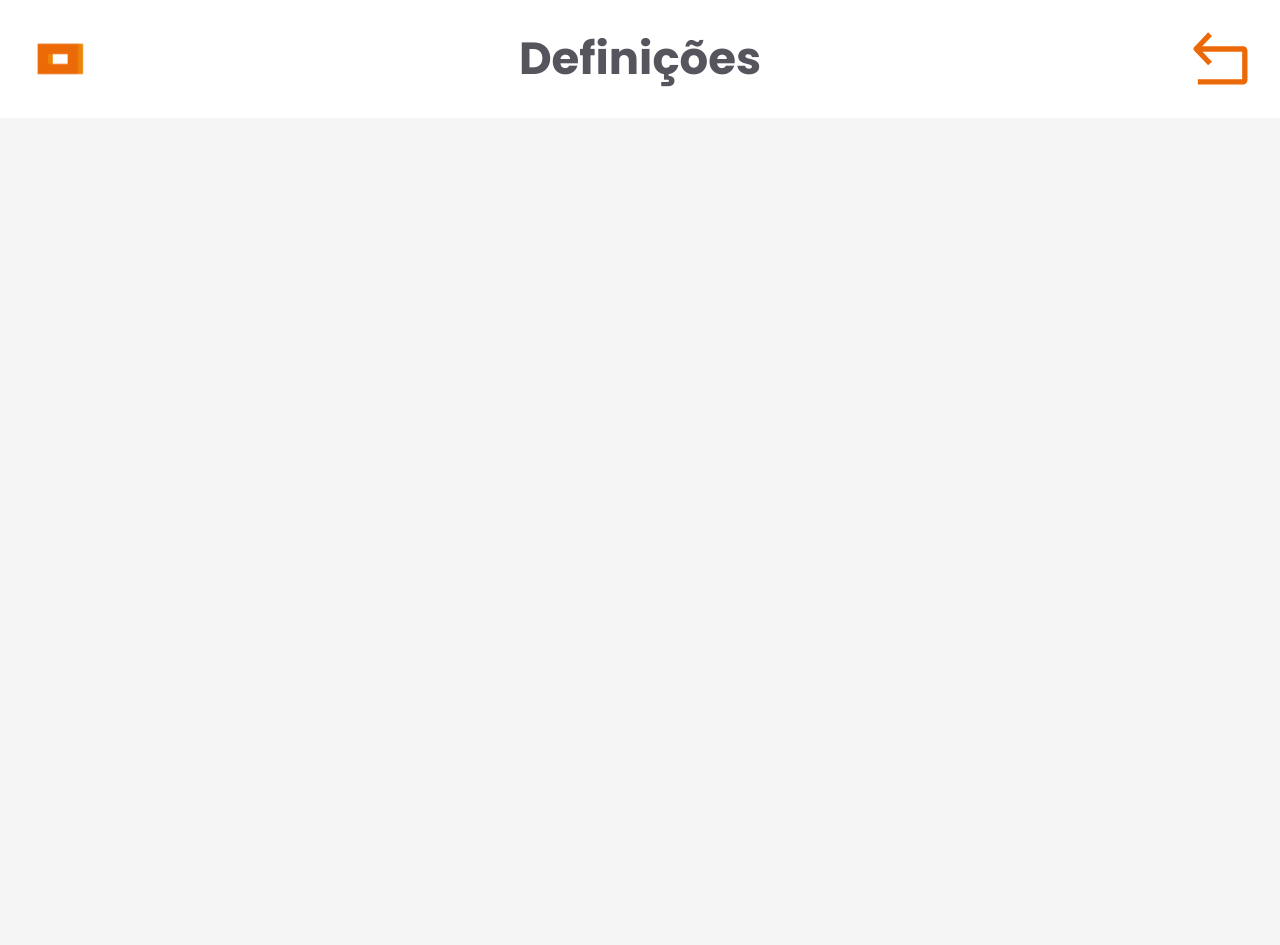
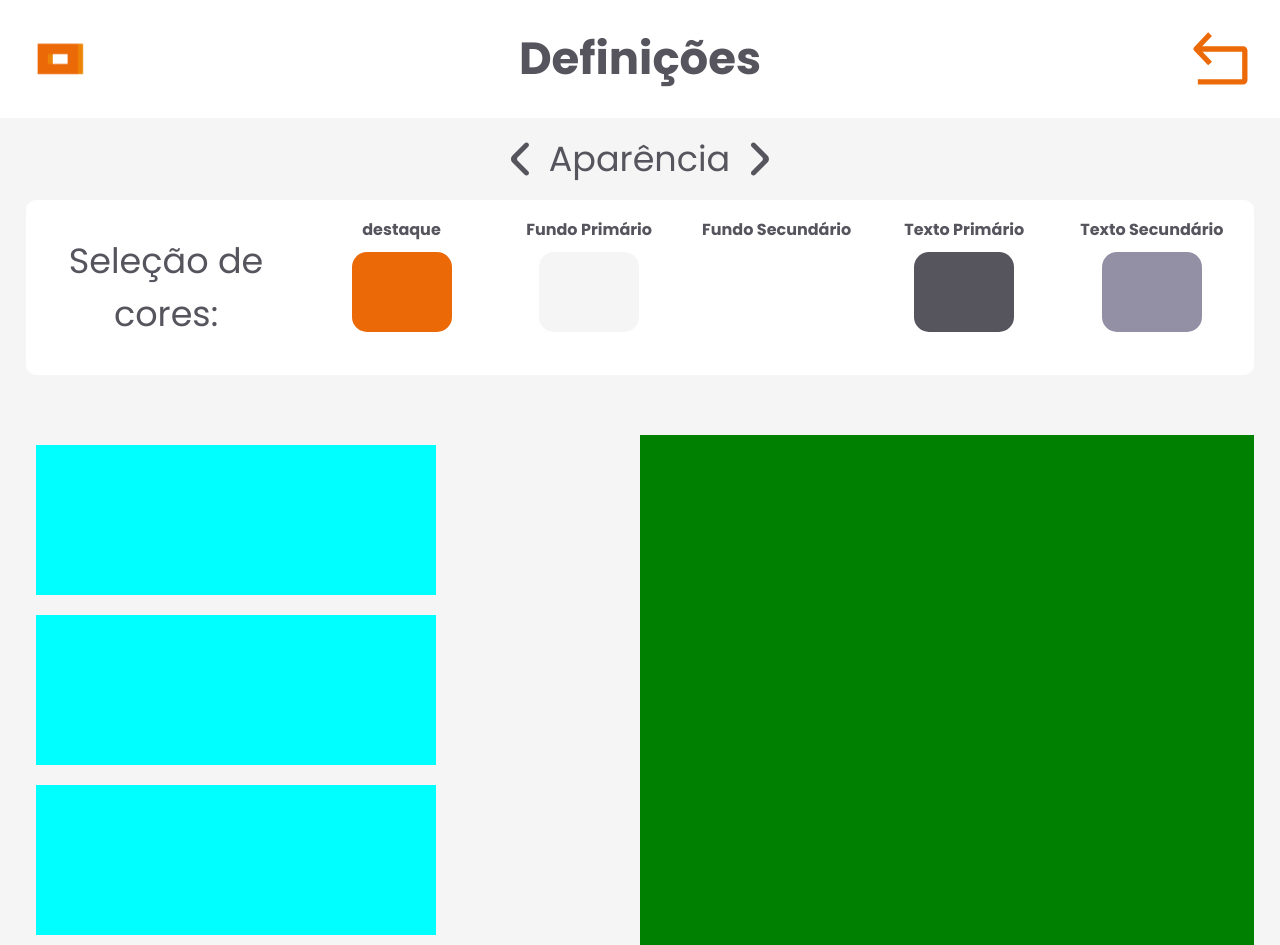
Before and after one commit to Cristy17001/OPT-Expedition-Board, a Next.js app: page /definicoes in a window 1280 px wide. Before the commit the page ends 800 px from the top, so only its background shows below. Built offline with nearby package versions, Linux system fonts and the light colour scheme.

Commit message:
Settings Page frontend

```diff
--- a/src/app/definicoes/page.tsx
+++ b/src/app/definicoes/page.tsx
@@ -1,11 +1,82 @@
-import React from 'react';
-import Header from '../components/header/header';
+import Image from 'next/image';
+import React, { useState, useEffect } from 'react';import Header from '../components/header/header';
+import ArrowLeftSvg from '../images/arrowleft.svg';
+import ArrowRightSvg from '../images/arrowright.svg';
+import styles from './settings.module.css'; // Import CSS module
+import '../globals.css'; // Import global CSS file
+
+
+const ColorPicker: React.FC<{title:string ,rgb: string }> = ({ title, rgb }) => {
+    return (
+        <div className={styles['color-picker']}>
+            <h1>{title}</h1>
+            <button style={{ backgroundColor: rgb }}/>
+        </div>
+    );
+};
+
+
+
+const PageSelector: React.FC<{ title: string }> = ({ title }) => {
+    return (
+        <div className={styles['page-selector-container']}> {/* Apply class for styles */}
+            <button>
+                <Image src={ArrowLeftSvg} alt="arrow left" /> {/* Use img tag for SVG */}
+            </button> {/* Left arrow button */}
+            <span>{title}</span> {/* Display the title */}
+            <button>
+                <Image src={ArrowRightSvg} alt="arrow right" /> {/* Use img tag for SVG */}
+            </button> {/* Left arrow button */}
+        </div>
+    );
+};
+
+const ColorSelector: React.FC = () => {
+
+    return (
+        <div className={styles['color-selector-container']}> {/* Apply class for styles */}
+            <h1>Seleção de cores:</h1> {/* Title on the left side */}
+            <ColorPicker title="destaque" rgb="#EC6907"/>
+            <ColorPicker title="Fundo Primário" rgb="#F5F5F5"/>
+            <ColorPicker title="Fundo Secundário" rgb="#FFFFFF"/>
+            <ColorPicker title="Texto Primário" rgb="#56545D"/>
+            <ColorPicker title="Texto Secundário" rgb="#9390A6"/>
+        </div>
+    );
+};
+
+
+const AppearanceButton: React.FC<{ type: string }> = ({type}) => {
+    return(
+        <button className={styles['basic-button']}>
+            {/* You can use {type} here if you want to render the type */}
+        </button>
+    );
+};
+
+const AppearanceSettingsManager: React.FC = () => {
+    return(
+        <div className={styles['appearance-container']}>
+            <div className={styles['basic-settings']}>
+                <AppearanceButton type="test"/>
+                <AppearanceButton type="test"/>
+                <AppearanceButton type="test"/>
+            </div>
+            <div className={styles['preview']}>
+                {/* Content for the preview */}
+            </div>
+        </div>
+    );
+};
+
 
 const Home: React.FC = () => {
     return (
         <>
-            <Header type='settings'  title='Definições'/>
-
+            <Header type='settings' title='Definições'/>
+            <PageSelector title="Aparência"/>
+            <ColorSelector/>
+            <AppearanceSettingsManager/>
         </>
     );
 };
--- /dev/null
+++ b/src/app/definicoes/settings.module.css
@@ -0,0 +1,111 @@
+
+
+.page-selector-container {
+    display: flex;
+    align-items: center;
+    justify-content: center;
+    margin-top: 15px; /* Adjust margin as needed */
+  }
+
+  .page-selector-container button {
+    display: flex; /* Use flexbox */
+    align-items: center; /* Center items vertically */
+    justify-content: center; /* Center items horizontally */
+    background-color: transparent;
+    border: none;
+    height: 52.5px;
+    font-size: 20px;
+    margin: 0 10px;
+    cursor: pointer;
+  }
+
+  .page-selector-container span {
+    font-size: 35px; /* Match the font size from Figma */
+    font-weight: 400; /* Regular weight */
+    margin: 0 10px;
+    background-color: var(--color-primary-background);
+    color: var(--color-primary-text);
+  }
+
+  .color-selector-container {
+    display: flex;
+    align-items: center;
+    justify-content: space-evenly;
+    margin-left: 2%;
+    margin-right: 2%;
+    margin-top: 15px;
+    height: 175px;
+    background-color: var(--color-secundary-background);
+    border-radius:10px ;
+    -webkit-border-radius:10px ;
+    -moz-border-radius:10px ;
+    -ms-border-radius:10px ;
+    -o-border-radius:10px ;
+}
+
+.color-selector-container h1{
+
+  text-align: center;
+  width: 20%; /* Width 30% of container */
+  margin: 0; /* Remove default margin */
+  margin-right: 10px;
+
+  font-size: 35px; /* Match the font size from Figma */
+  font-weight: 400; /* Regular weight */
+  color: var(--color-primary-text);
+
+}
+
+.color-picker {
+  display: flex; /* Add this line */
+  flex-direction: column; /* Change flex-direction to row */
+  align-items: center;
+  justify-content: flex-start;
+  height: 80%;
+  width: 150px;
+  margin-left: 10px;
+  margin-right: 10px;
+}
+
+.color-picker h1 {
+  width: 100%;
+  font-size: 16px;
+  font-weight: bold;
+  margin: 0;
+}
+
+.color-picker button{
+  width: 100px;
+  height: 80px;
+  margin-top: 10px;
+  border-radius: 15px;
+  -webkit-border-radius: 15px;
+  -moz-border-radius: 15px;
+  -ms-border-radius: 15px;
+  -o-border-radius: 15px;
+}
+
+.appearance-container{
+  display: flex;
+  margin-top: 60px;
+  margin-left: 2%;
+  margin-right: 2%;
+}
+
+.basic-settings {
+  flex: 1; /* This makes it take up 50% of the space */
+  flex-direction: column;
+}
+
+.preview {
+  flex: 1; /* This makes it take up 50% of the space */
+  background-color: green; /* Adjust background color as needed */
+}
+
+.basic-button{
+  margin: 10px;
+  height: 150px;
+  width: 400px;
+  background-color: aqua;
+
+}
```
Also changed, not shown: src/app/images/arrowleft.svg (added), src/app/images/arrowright.svg (added).
